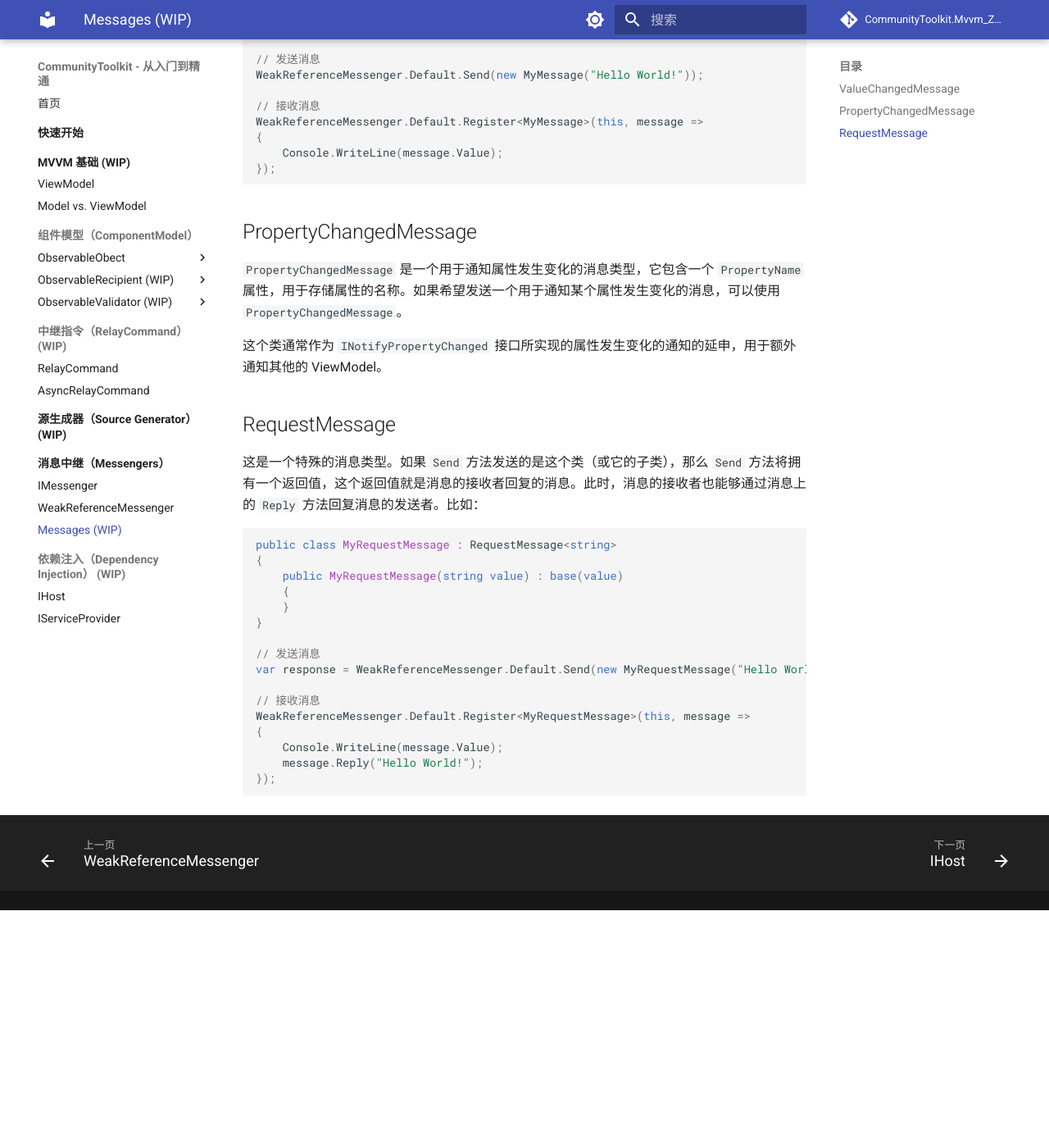
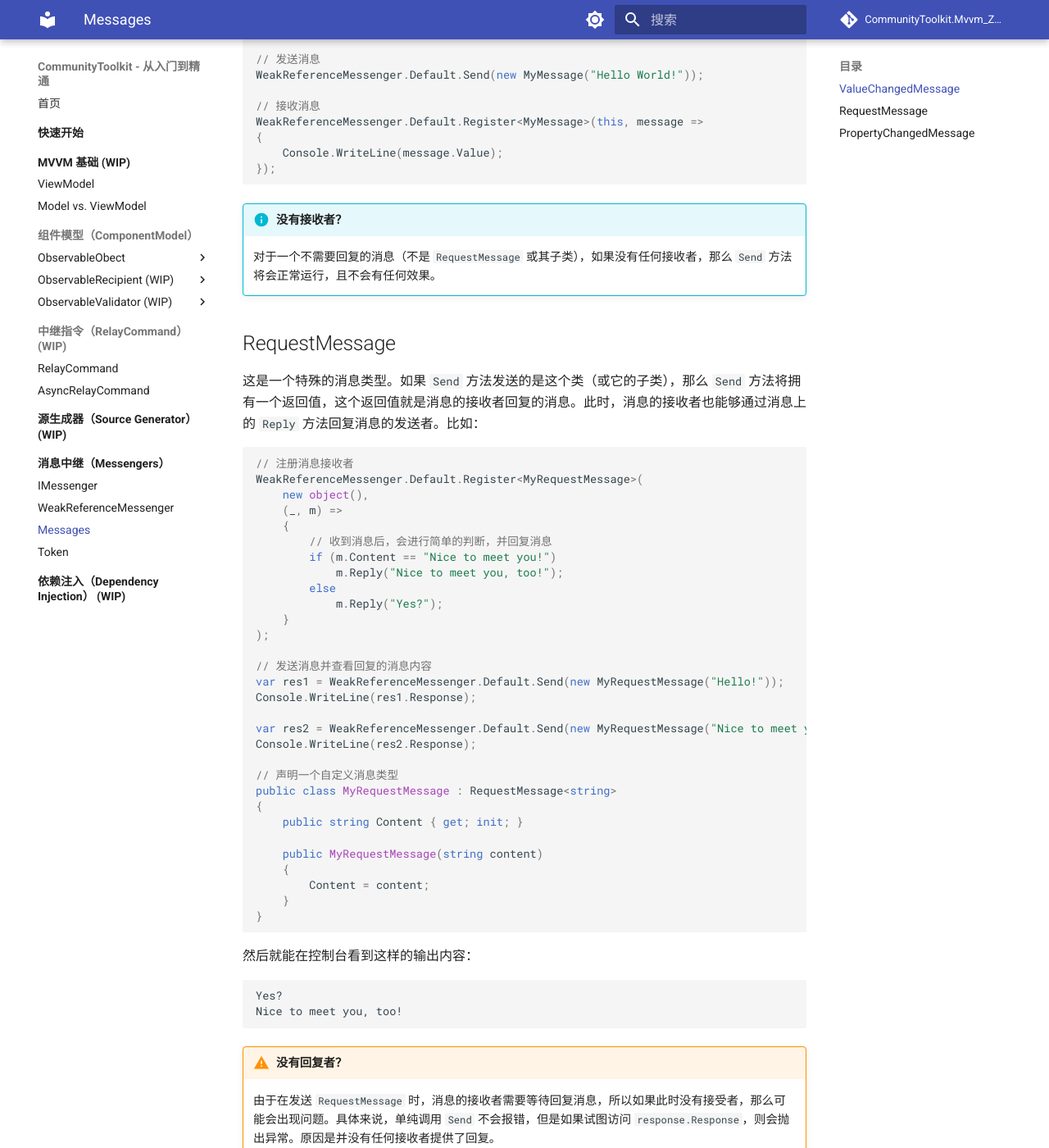
Before and after one commit to BYJRK/CommunityToolkit.Mvvm_ZeroToHero, an MkDocs documentation site: the page built from docs/Messengers/Messages.md, in a window 1280 px wide and 1400 px high, scrolled down 646 px. Shown: the whole window at 82% size. Built offline with MkDocs 1.6.1 and Material for MkDocs 9.7.7, drawn with Linux system fonts in a browser that asks for light colours; comment, search, counter and statistics services are not loaded; before the commit the page ends 1756 px from its top, so only the background shows below that; some of the changed text lies outside the part shown.

Commit message:
Add documentations of messages and token

````diff
--- /dev/null
+++ b/docs/Messengers/Messages.md
@@ -0,0 +1,90 @@
+# 消息类型 Messages
+
+工具包中的 `IMessenger` 在 `Send` 或 `Register` 时并没有要求消息的种类满足任何条件（比如继承自某个基类），所以完全可以自由地实现任何消息类型。但是，工具包仍然为我们提供了几个常用的消息类型，包括：
+
+- `ValueChangedMessage`
+- `PropertyChangedMessage`
+- `RequestMessage`
+
+## ValueChangedMessage
+
+`ValueChangedMessage` 是一个最基本的消息类型，它包含一个 `Value` 属性，用于存储消息的值。如果希望发送一个用于通知某个值发生变化的消息，可以使用 `ValueChangedMessage`。
+
+此外，还可以继承这个类，从而实现自己的消息类型。比如：
+
+```csharp
+public class MyMessage : ValueChangedMessage<string>
+{
+    public MyMessage(string value) : base(value)
+    {
+    }
+}
+
+// 发送消息
+WeakReferenceMessenger.Default.Send(new MyMessage("Hello World!"));
+
+// 接收消息
+WeakReferenceMessenger.Default.Register<MyMessage>(this, message =>
+{
+    Console.WriteLine(message.Value);
+});
+```
+
+!!! info "没有接收者？"
+    对于一个不需要回复的消息（不是 `RequestMessage` 或其子类），如果没有任何接收者，那么 `Send` 方法将会正常运行，且不会有任何效果。
+
+## RequestMessage
+
+这是一个特殊的消息类型。如果 `Send` 方法发送的是这个类（或它的子类），那么 `Send` 方法将拥有一个返回值，这个返回值就是消息的接收者回复的消息。此时，消息的接收者也能够通过消息上的 `Reply` 方法回复消息的发送者。比如：
+
+```csharp
+// 注册消息接收者
+WeakReferenceMessenger.Default.Register<MyRequestMessage>(
+    new object(),
+    (_, m) =>
+    {
+        // 收到消息后，会进行简单的判断，并回复消息
+        if (m.Content == "Nice to meet you!")
+            m.Reply("Nice to meet you, too!");
+        else
+            m.Reply("Yes?");
+    }
+);
+
+// 发送消息并查看回复的消息内容
+var res1 = WeakReferenceMessenger.Default.Send(new MyRequestMessage("Hello!"));
+Console.WriteLine(res1.Response);
+
+var res2 = WeakReferenceMessenger.Default.Send(new MyRequestMessage("Nice to meet you!"));
+Console.WriteLine(res2.Response);
+
+// 声明一个自定义消息类型
+public class MyRequestMessage : RequestMessage<string>
+{
+    public string Content { get; init; }
+
+    public MyRequestMessage(string content)
+    {
+        Content = content;
+    }
+}
+```
+
+然后就能在控制台看到这样的输出内容：
+
+```
+Yes?
+Nice to meet you, too!
+```
+
+!!! warning "没有回复者？"
+    由于在发送 `RequestMessage` 时，消息的接收者需要等待回复消息，所以如果此时没有接受者，那么可能会出现问题。具体来说，单纯调用 `Send` 不会报错，但是如果试图访问 `response.Response`，则会抛出异常。原因是并没有任何接收者提供了回复。
+
+!!! warning "有多个回复者？"
+    如果有多个接收者回复了消息，那么将会报错。此时正确的做法是，可以从 `RequestMessage` 上的 `HasReceivedResponse` 属性判断是否已经有接收者回复了消息。如果已经有接收者回复了消息，那么这个属性的值将会为 `true`。
+
+## PropertyChangedMessage
+
+`PropertyChangedMessage` 是一个用于通知属性发生变化的消息类型，它包含一个 `PropertyName` 属性，用于存储属性的名称。如果希望发送一个用于通知某个属性发生变化的消息，可以使用 `PropertyChangedMessage`。
+
+这个类通常配合 `ObservableRecipient` 的 `Broadcast` 方法使用，详见 [相关章节](../ComponentModel/ObservableRecipient.md)。
--- a/docs/Messengers/Messages/index.md
+++ /dev/null
@@ -1,60 +0,0 @@
-# Messages
-
-工具包中的 `IMessenger` 在 `Send` 或 `Register` 时并没有要求消息的种类满足任何条件（比如继承自某个基类），所以完全可以自由地实现任何消息类型。但是，工具包仍然为我们提供了几个常用的消息类型，包括：
-
-- `ValueChangedMessage`
-- `PropertyChangedMessage`
-- `RequestMessage`
-
-## ValueChangedMessage
-
-`ValueChangedMessage` 是一个最基本的消息类型，它包含一个 `Value` 属性，用于存储消息的值。如果希望发送一个用于通知某个值发生变化的消息，可以使用 `ValueChangedMessage`。
-
-此外，还可以继承这个类，从而实现自己的消息类型。比如：
-
-```csharp
-public class MyMessage : ValueChangedMessage<string>
-{
-    public MyMessage(string value) : base(value)
-    {
-    }
-}
-
-// 发送消息
-WeakReferenceMessenger.Default.Send(new MyMessage("Hello World!"));
-
-// 接收消息
-WeakReferenceMessenger.Default.Register<MyMessage>(this, message =>
-{
-    Console.WriteLine(message.Value);
-});
-```
-
-## PropertyChangedMessage
-
-`PropertyChangedMessage` 是一个用于通知属性发生变化的消息类型，它包含一个 `PropertyName` 属性，用于存储属性的名称。如果希望发送一个用于通知某个属性发生变化的消息，可以使用 `PropertyChangedMessage`。
-
-这个类通常作为 `INotifyPropertyChanged` 接口所实现的属性发生变化的通知的延申，用于额外通知其他的 ViewModel。
-
-## RequestMessage
-
-这是一个特殊的消息类型。如果 `Send` 方法发送的是这个类（或它的子类），那么 `Send` 方法将拥有一个返回值，这个返回值就是消息的接收者回复的消息。此时，消息的接收者也能够通过消息上的 `Reply` 方法回复消息的发送者。比如：
-
-```csharp
-public class MyRequestMessage : RequestMessage<string>
-{
-    public MyRequestMessage(string value) : base(value)
-    {
-    }
-}
-
-// 发送消息
-var response = WeakReferenceMessenger.Default.Send(new MyRequestMessage("Hello World!"));
-
-// 接收消息
-WeakReferenceMessenger.Default.Register<MyRequestMessage>(this, message =>
-{
-    Console.WriteLine(message.Value);
-    message.Reply("Hello World!");
-});
-```
--- a/mkdocs.yml
+++ b/mkdocs.yml
@@ -88,7 +88,7 @@
     - Messengers/index.md
     - IMessenger: Messengers/IMessenger.md
     - WeakReferenceMessenger: Messengers/WeakReferenceMessenger.md
-    - Messages (WIP): Messengers/Messages/index.md
+    - Messages: Messengers/Messages.md
+    - Token: Messengers/Token.md
   - 依赖注入（Dependency Injection） (WIP):
-    - IHost: DependencyInjection/IHost.md
-    - IServiceProvider: DependencyInjection/IServiceProvider.md
+    - Dependency Injection: DependencyInjection/index.md
````
Also changed, not shown: docs/Messengers/Token.md (added, +39 -0 lines), docs/DependencyInjection/index.md (added), docs/Messengers/Messages/PropertyChangedMessage.md (deleted), docs/Messengers/Messages/ValueChangedMessage.md (deleted).
